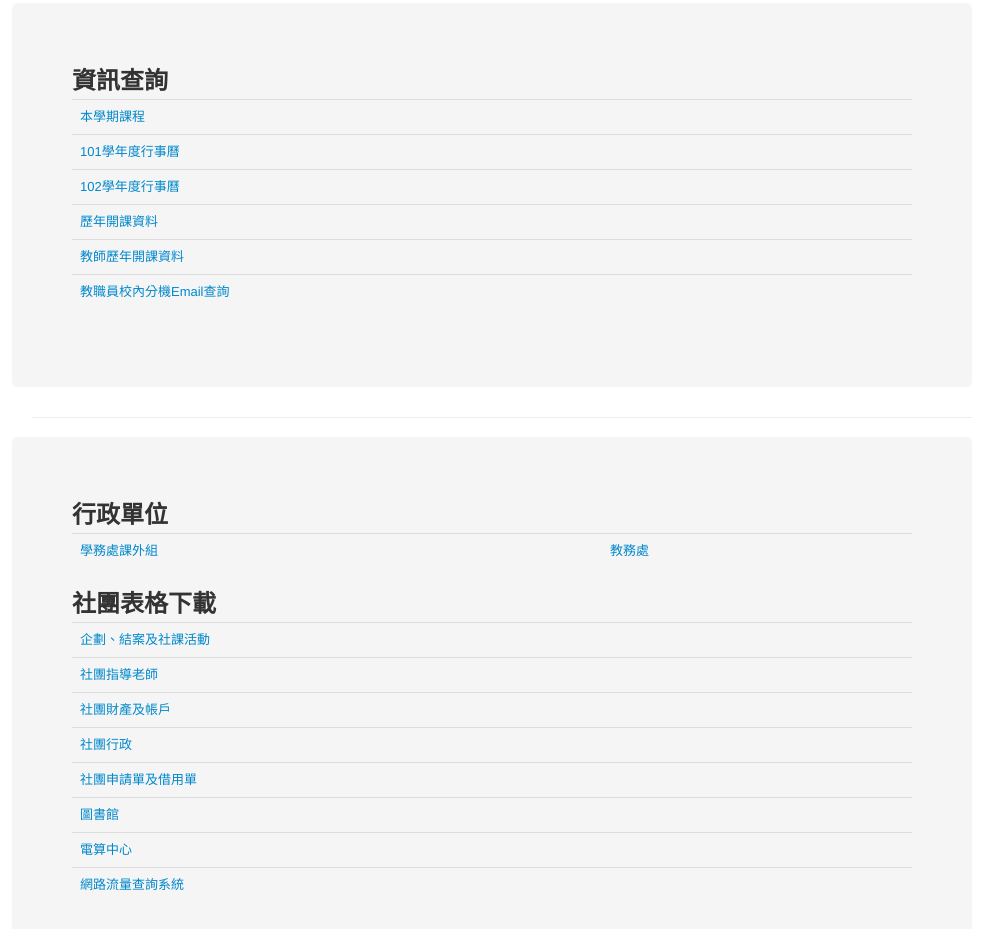
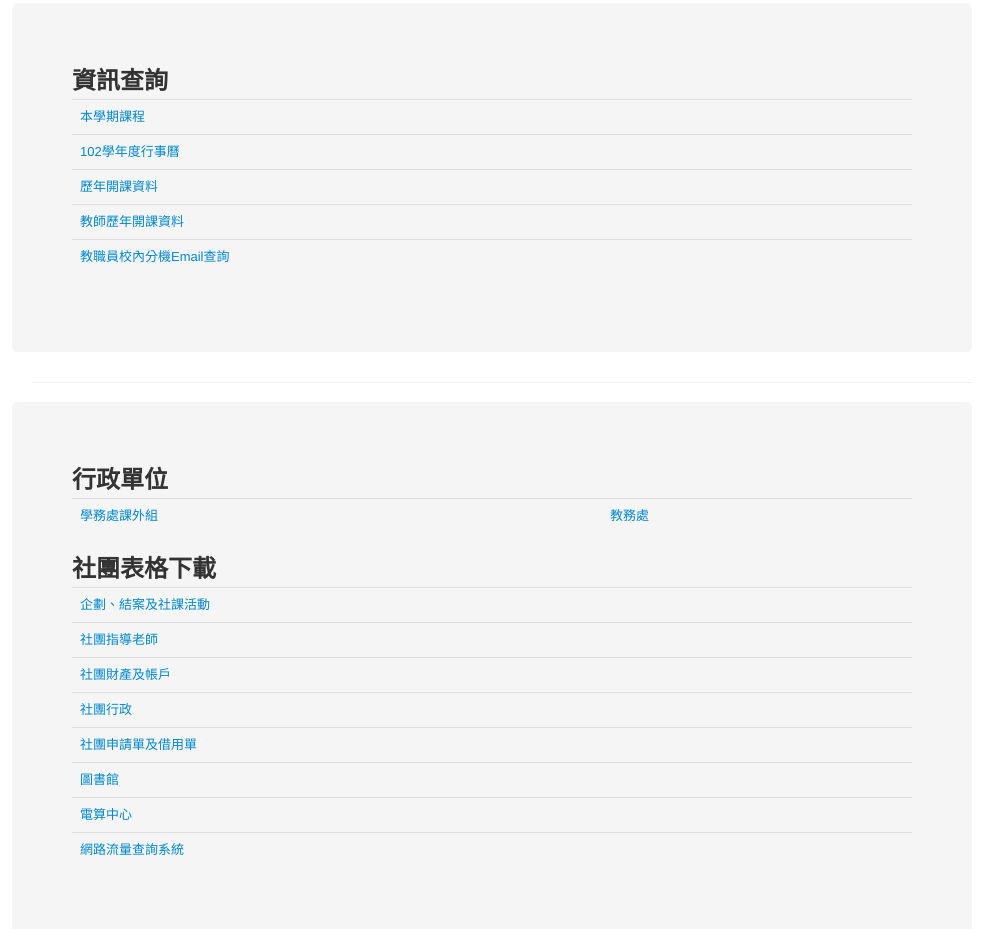
Before and after one commit to TTUCSCEC/ttuweb, a plain HTML site: page index.html in a window 1280 px wide. Shown: the part 1157-2086 px from the top of the page, without its empty margins (168-1171 px from the left). Drawn offline with Linux system fonts and the light colour scheme.

Commit message:
remove 101 calendar

```diff
--- a/index.html
+++ b/index.html
@@ -159,11 +159,6 @@
                         <tr>
                             <td>
                                 <a href="http://selquery.ttu.edu.tw/Main/ListClass.php" target="_blank">本學期課程</a>
-                            </td>
-                        </tr>
-                        <tr>
-                            <td>
-                                <a href="http://dl.dropboxusercontent.com/u/9327622/pta_9389_7821664_23833.pdf" target="_blank">101學年度行事曆</a>
                             </td>
                         </tr>
                         <tr>
```
